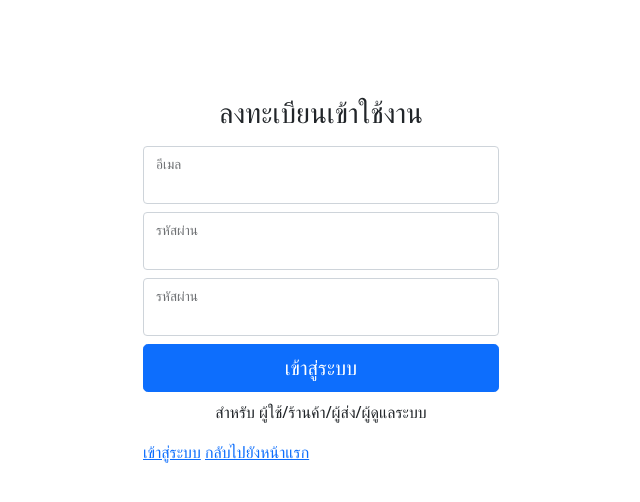
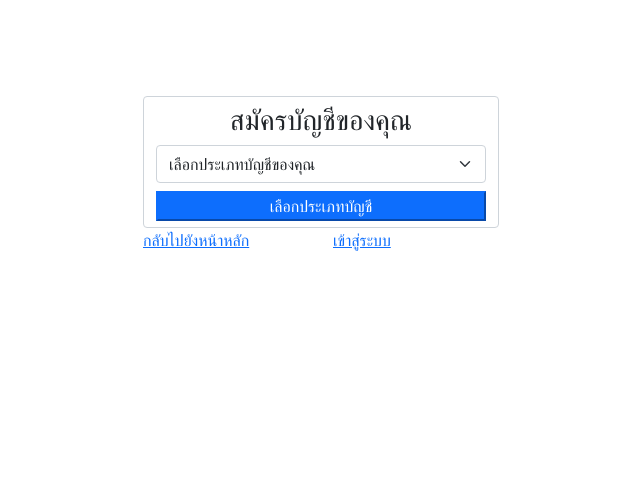
Before and after one commit to OngarjDev/OrderFoodOnline, a PHP site: page /Views/register.php in a window 1280 px wide. Shown: the top 502 px of the page, without its empty margins (319-959 px from the left). Run offline with PHP 8.4, Linux system fonts and the light colour scheme.

Commit message:
resize autoload,create model for input

```diff
--- a/Views/register.php
+++ b/Views/register.php
@@ -1,41 +1,76 @@
 <!DOCTYPE html>
 <html lang="en">
+
 <head>
   <meta charset="UTF-8">
   <meta name="viewport" content="width=device-width, initial-scale=1.0">
   <link rel="stylesheet" href="../Src/Bootstrap/Css/Bootstrap.min.css">
   <title>ลงทะเบียนเข้าใช้งาน</title>
 </head>
+
 <body>
   <div class="container">
     <div class="row">
       <div class="col-4"></div>
       <div class="col-4 mt-5">
         <main class="form-signin mt-5">
-          <form action="../Controllers/login.ctr.php?action_Get=register" method="POST">
-            <h1 class="h3 mb-3 fw-normal text-center">ลงทะเบียนเข้าใช้งาน</h1>
-            <div class="form-floating">
-              <input type="text" class="form-control mb-2" id="floatingInput" name="UserName_Post">
-              <label for="floatingInput">อีเมล</label>
+          <?php if (isset($_REQUEST['TypeAccount_Get'])) {
+            require '../Includes/autoload.inc.php';
+            $dataInput = new data_input();
+          ?>
+
+            <form action="../Controllers/login.ctr.php?action_Get=register" method="Post" class="form-control" enctype="multipart/form-data">
+              <h1 class="text-center">สมัครสมาชิก</h1>
+
+              <?php foreach ($dataInput->formInputs as $accountType => $inputs) {
+                if ($accountType === $_REQUEST['TypeAccount_Get']) :
+              ?>
+
+                  <p class="text-center">ประเภทบัญชีที่คุณจะสมัคร : <?= $accountType ?></p>
+
+                  <?php foreach ($inputs as $input) { ?>
+                    <label><?= $input->label ?></label> <br>
+
+                    <?php if ($input->type === 'textarea') { ?>
+                      <textarea class="form-control w-100" name="<?= $input->name ?>" placeholder="<?= $input->placeholder ?>"></textarea>
+                    <?php } elseif ($input->type === 'text' || $input->type === 'password') { ?>
+                      <input class="w-100 form-control" type="<?= $input->type ?>" name="<?= $input->name; ?>" placeholder="<?= $input->placeholder; ?>">
+                    <?php } elseif ($input->type === 'file') { ?>
+                      <img id="imagePreview" src="#" alt="Preview Image" hidden/>
+                      <input class="form-control" type="file" name="<?= $input->name ?>">
+                    <?php } ?>
+                    <br>
+                  <?php } ?>
+
+              <?php endif;
+              } ?>
+
+              <button type="submit" class="w-100 btn btn-primary mt-2 mb-2">สมัครเข้าใช้งาน</button>
+            </form>
+
+          <?php } else { ?>
+            <form action="register.php" method="Get" class="form-control">
+              <h3 class="text-center">สมัครบัญชีของคุณ</h3>
+              <select class="form-select" name="TypeAccount_Get" required>
+                <option value="" selected>เลือกประเภทบัญชีของคุณ</option>
+                <option value="Customer">ลูกค้า</option>
+                <option value="Shop">ร้านอาหาร</option>
+                <option value="Rider">ผู้ส่งสินค้า</option>
+              </select>
+              <button type="submit" class="w-100 btn-primary mt-2">เลือกประเภทบัญชี</button>
+            </form>
+          <?php } ?>
+          <div class="row">
+            <div class="col">
+              <a href="index.php" class=" w-100">กลับไปยังหน้าหลัก</a>
             </div>
-            <div class="form-floating">
-              <input type="password" class="form-control mb-2" id="floatingPassword" name="Password_Post">
-              <label for="floatingPassword">รหัสผ่าน</label>
+            <div class="col">
+              <a href="login.php" class=" w-100">เข้าสู่ระบบ</a>
             </div>
-            <div class="form-floating">
-              <input type="password" class="form-control mb-2" id="floatingPassword" name="Password_Post">
-              <label for="floatingPassword">รหัสผ่าน</label>
           </div>
-            <button class="w-100 btn btn-lg btn-primary" type="submit">เข้าสู่ระบบ</button>
-            <p class="mt-2 text-center">สำหรับ ผู้ใช้/ร้านค้า/ผู้ส่ง/ผู้ดูแลระบบ</p>
-          </form>
-          <a class="text-center" href="login.php">เข้าสู่ระบบ</a>
-          <a class="text-center" href="index.php">กลับไปยังหน้าแรก</a>
         </main>
       </div>
       <div class="col-4"></div>
-<script>
+</body>
 
-</script>
-</body>
 </html>
```
Also changed, not shown: Includes/autoload.inc.php (+3 -6 lines), Models/data_input.model.php (added, +32 -0 lines). Lines whose indentation alone changed are shown as unchanged.
